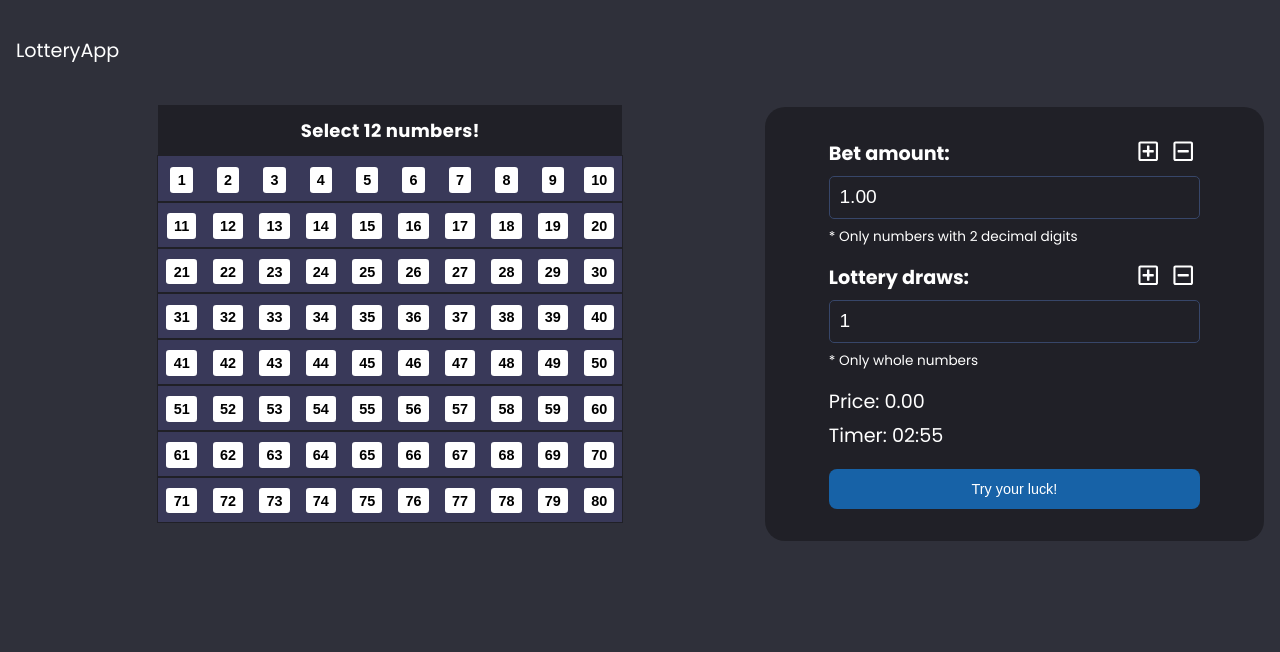
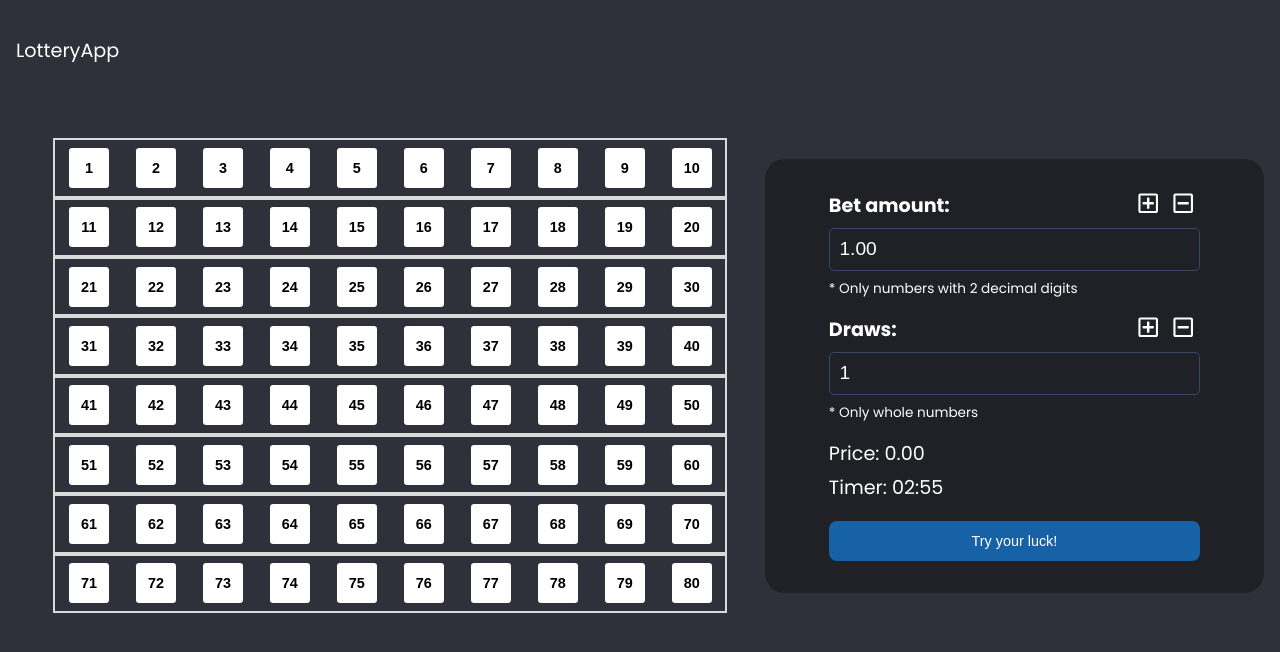
Before and after one commit to sava-stanchev/lottery-task, a React (Create React App) app in the folder client/: page /home in a window 1280 px wide. Shown: the top 652 px of the page. Built offline with nearby package versions, Linux system fonts and the light colour scheme.

Commit message:
switch table of buttons with flex layout buttons

```diff
--- a/client/src/App.css
+++ b/client/src/App.css
@@ -180,48 +180,11 @@ body {
   flex-grow: 1;
 }
 
-.table-container {
-  padding: 0 10%;
-  margin: 5px auto 25px;
-}
-
-.table {
-  width: 100%;
-  border-collapse: collapse;
-}
-
-.table thead {
-  background: #202027;
-}
-
-.table thead tr th {
-  font-size: 18px;
-  font-weight: 600;
-  letter-spacing: 0.35px;
-  color: #FFFFFF;
-  opacity: 1;
-  padding: 12px;
-  vertical-align: top;
-  border-collapse: collapse;
-}
-
-.table tbody tr td {
-  font-size: 18px;
-  letter-spacing: 0.35px;
-  font-weight: normal;
-  color: #f1f1f1;
-  padding-top: 9px;
-  padding-bottom: 9px;
-  padding-left: 12px;
-  padding-right: 12px;
-  text-align: center;
-  background: #393959;
-}
-
 .number-btn {
   color: black;
   background-color: white;
-  padding: 0.3rem 0.45rem;
+  height: 40px;
+  width: 40px;
   margin-right: -0.25rem;
   margin-left: -0.25rem;
   border-radius: .2rem;
@@ -232,3 +195,59 @@ body {
   border: none;
   cursor: pointer;
 }
+
+@media (max-width: 900px) {
+  .number-btn {
+    height: 33px;
+    width: 33px;
+  }
+}
+
+.table-container {
+  display: block;
+  margin: 2em auto;
+  width: 90%;
+  max-width: 800px;
+  min-width: 380px;
+}
+
+.flex-table {
+  display: flex;
+  flex-flow: row wrap;
+  transition: 0.5s;
+  border: solid 2px #d9d9d9;
+}
+
+.flex-row {
+  width: calc(100% / 10);
+  text-align: center;
+  padding: 0.4em 0.3em;
+}
+
+.rowspan {
+  display: flex;
+  flex-flow: row wrap;
+  align-items: flex-start;
+  justify-content: center;
+}
+
+.column {
+  display: flex;
+  flex-flow: column wrap;
+  width: 75%;
+  padding: 0;
+}
+
+.column .flex-row {
+  display: flex;
+  flex-flow: row wrap;
+  width: 100%;
+  padding: 0;
+  border: 0;
+}
+
+.flex-cell {
+  width: calc(100% / 3);
+  text-align: center;
+  padding: 0.3em 0.3em;
+}
--- a/client/src/components/LotteryPage.js
+++ b/client/src/components/LotteryPage.js
@@ -59,22 +59,20 @@ const LotteryPage = () => {
 
   const displayNumbers = rowNumbers.map((row) => {
     return (
-      <tbody>
-        <tr style={{outline: '#202027 thin solid'}}>
+      <div className="flex-table row" role="rowgroup">
         {row.map((num) => {
           return (
-              <td>
+            <div className="flex-row" role="cell">
               <button
               className="number-btn"
               style={selectedNums.includes(num) ? {backgroundColor: 'gold'} : {backgroundColor: 'white'}}
               disabled={selectedNums.length === 12 && !selectedNums.includes(num) ? true : false}
               onClick={() => buttonClick(num)}
               >{num}</button>
-              </td>
+            </div>
           )
         })}
-        </tr>
-      </tbody>
+      </div>
     )
   })
 
@@ -99,15 +97,9 @@ const LotteryPage = () => {
   return(
     <section className="lottery-main-section">
       <div className="container-main-section">
-        <div className="table-container">
-          <table className="table">
-            <thead>
-              <tr>
-                <th colSpan="10">Select 12 numbers!</th>
-              </tr>
-            </thead>
+        <div className="table-container" role="table">
+
           {displayNumbers}
-          </table>
         </div>
       </div>
       <form className="lottery-form">
@@ -142,7 +134,7 @@ const LotteryPage = () => {
         </div>
         <div className="input-group">
           <div className="plus-minus">
-            <label>Lottery draws:</label>
+            <label>Draws:</label>
             <div>
               <button
               type="button"
```
Lines whose indentation alone changed are shown as unchanged.
